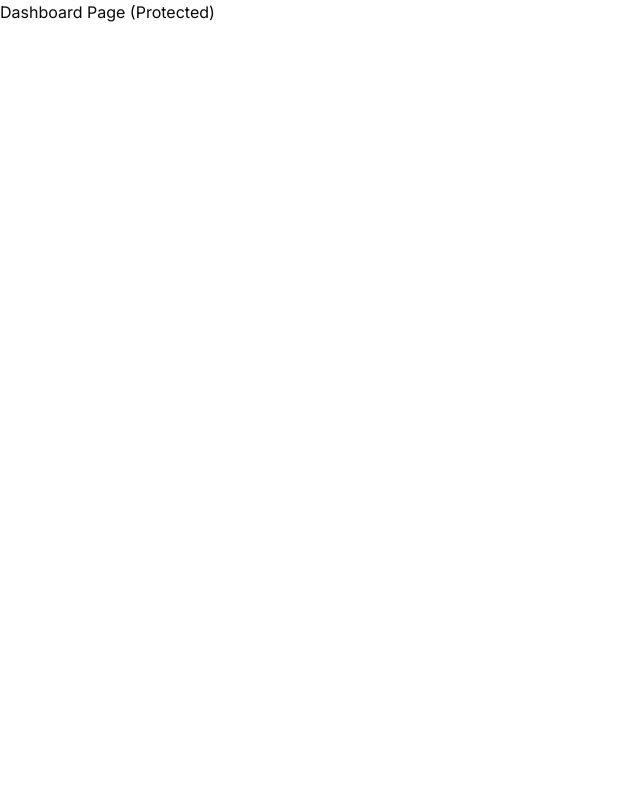
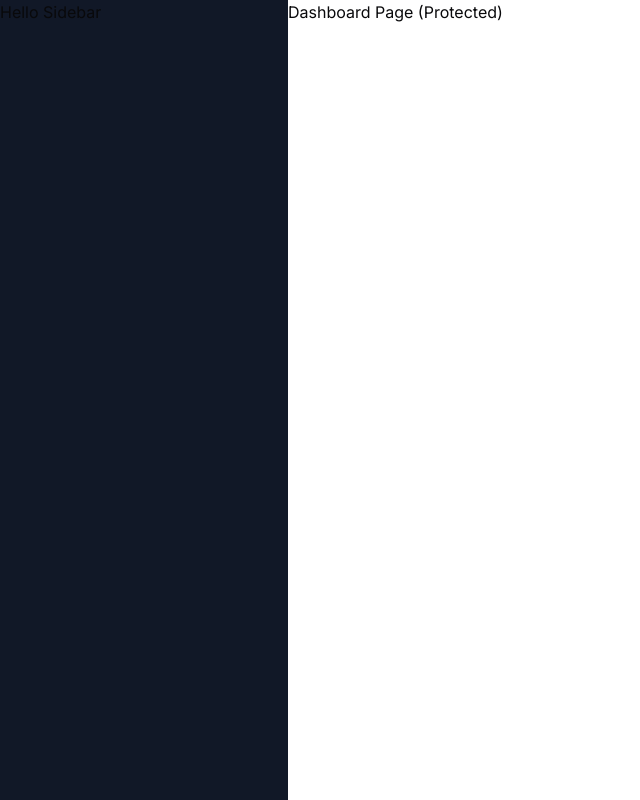
Before and after one commit to EleoXDA/AIaaS_app_nextjs, a Next.js app: page /dashboard in a window 1280 px wide. Shown: the whole page, without its empty margins (0-640 px from the left). Built offline with nearby package versions, Linux system fonts and the light colour scheme.

Commit message:
add a dashboard page via RouteGroup

```diff
--- /dev/null
+++ b/app/(dashboard)/layout.tsx
@@ -0,0 +1,21 @@
+const DashboardLayout = ({
+  children
+} :{
+  children: React.ReactNode;
+}) => {
+  return (
+    <div className="h-full relative">
+      <div className="hidden h-full md:flex md:w-72 md:flex-col md:fixed md:inset-y-0
+      z-[80] bg-gray-900">
+        <div>
+          Hello Sidebar
+        </div>
+      </div>
+      <main className="md:pl-72">
+        {children}
+      </main>
+    </div>
+  );
+};
+
+export default DashboardLayout;
```
